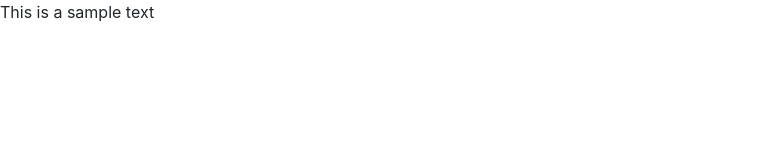
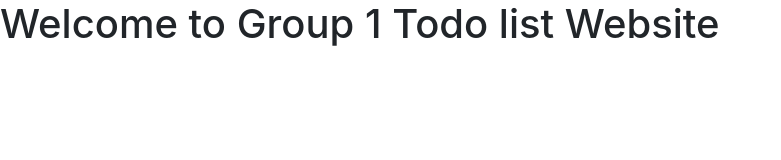
Before and after one commit to manijehshirzadeh/task-planner, a plain HTML site: page index.html in a window 1280 px wide. Shown: the whole page, without its empty margins (0-781 px from the left). Drawn offline with nearby package versions, Linux system fonts and the light colour scheme.

Commit message:
first commit

```diff
--- a/index.html
+++ b/index.html
@@ -12,9 +12,9 @@
       crossorigin="anonymous"
     />
 
-    <title>Document</title>
+    <title>Home Task Planner</title>
   </head>
   <body>
-    This is a sample text
+   <h1>Welcome to Group 1 Todo list Website</h1>
   </body>
 </html>
```
